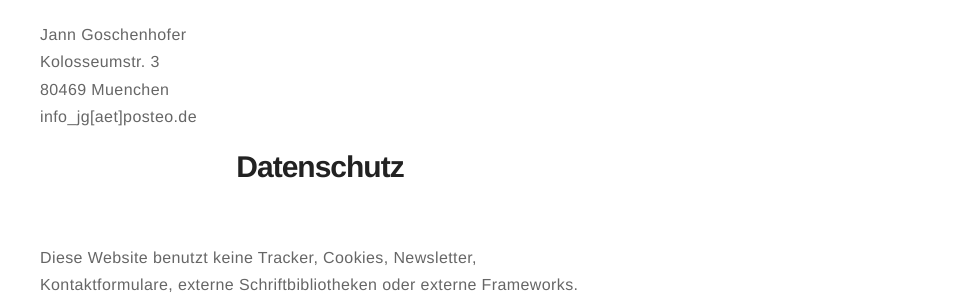
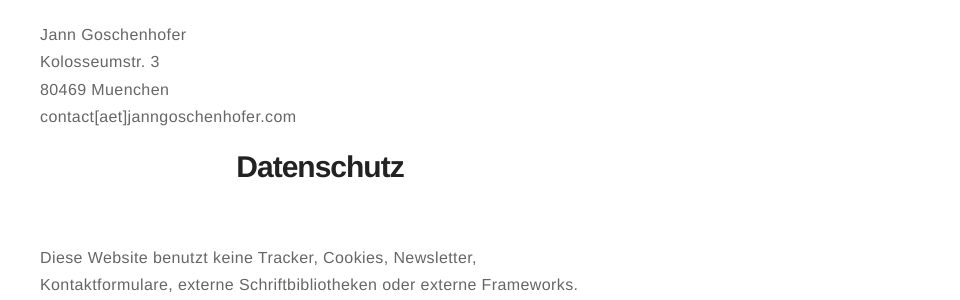
Before and after one commit to Goschjann/goschjann.github.io, a Jekyll site: the page built from legal.md, in a window 1280 px wide and 900 px high. Shown: the part 245-545 px from the top of the window, without its empty margins (320-1280 px from the left). Built offline with Jekyll 4.4.1, drawn with Linux system fonts in a browser that asks for light colours.

Commit message:
update mail

```diff
--- a/legal.md
+++ b/legal.md
@@ -10,7 +10,7 @@ Inhaltlich verantwortlich und vertretungsberechtigt:
 Jann Goschenhofer
 Kolosseumstr. 3
 80469 Muenchen
-info_jg[aet]posteo.de
+contact[aet]janngoschenhofer.com
 
 # Datenschutz
 
```
